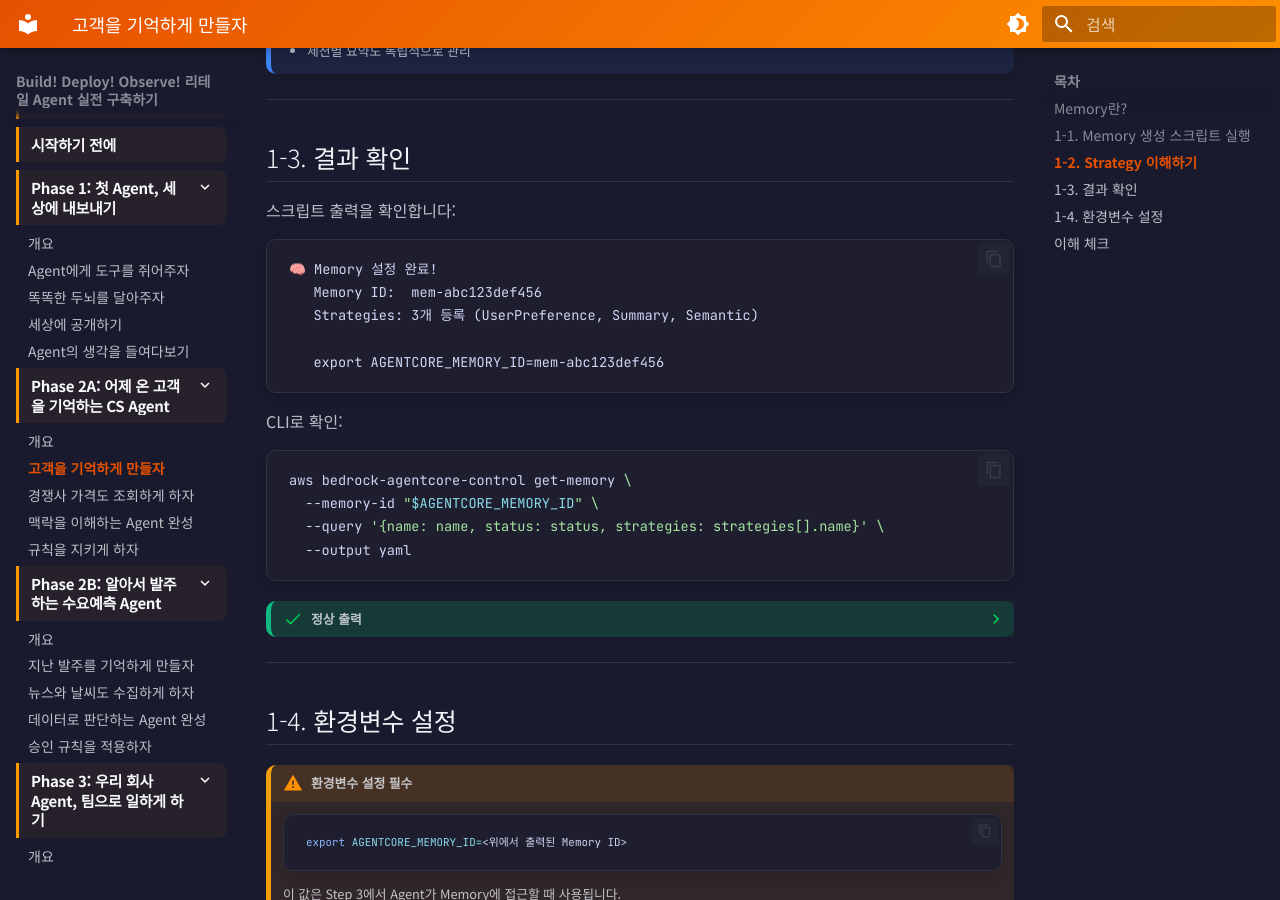
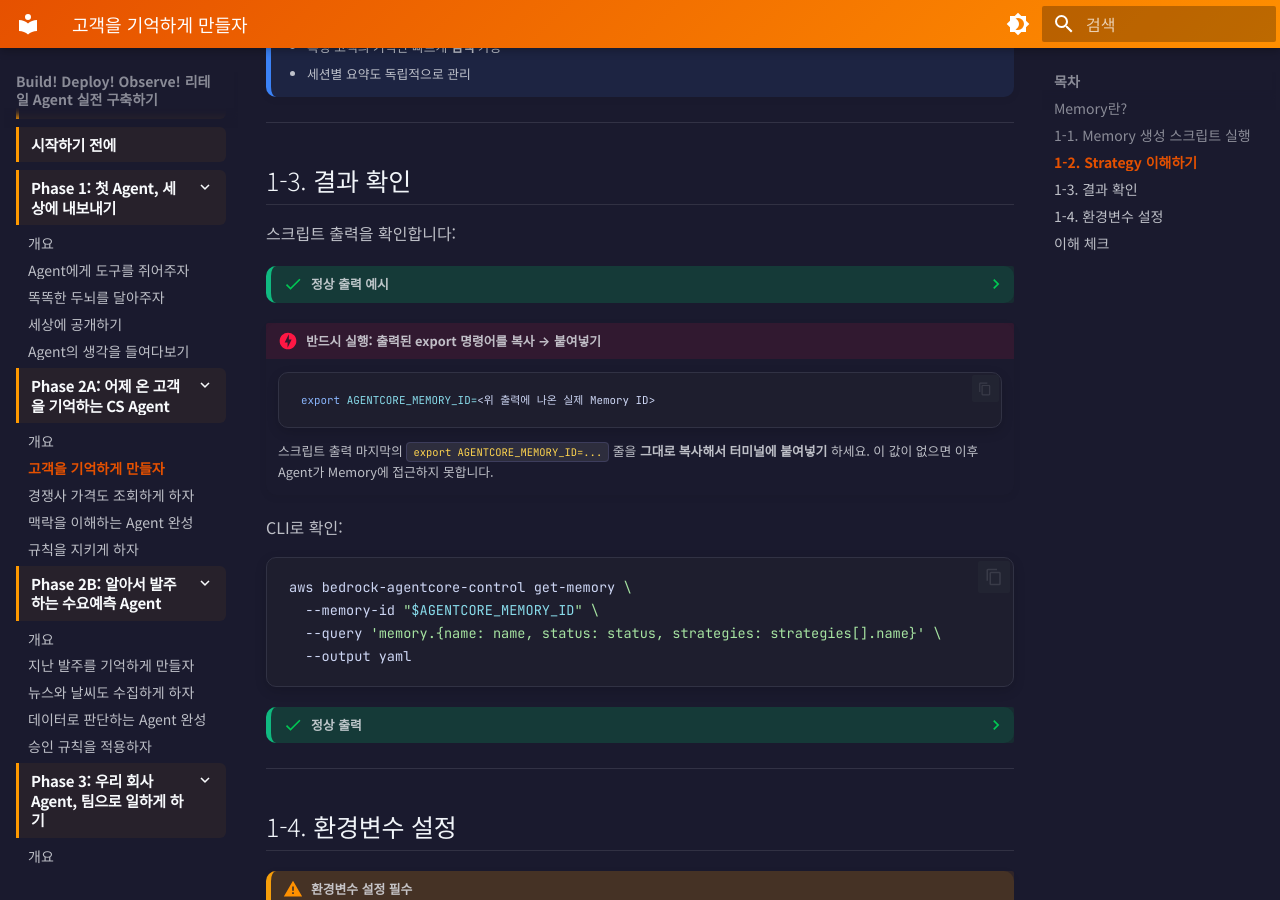
Before and after one commit to kjhyuok/rcg-agentcore-workshop-guide, an MkDocs documentation site: the page built from docs/phase2a/step1-memory.md, in a window 1280 px wide and 900 px high, scrolled down 1771 px. Built offline with MkDocs 1.6.1 and Material for MkDocs 9.7.7, drawn with Linux system fonts in a browser that asks for light colours; some of the changed text lies outside the part shown.

Commit message:
Phase 2A step1-memory: 경로 추가, query 수정, 출력 예시 현행화, export 강조

````diff
--- a/docs/phase2a/step1-memory.md
+++ b/docs/phase2a/step1-memory.md
@@ -120,20 +121,33 @@ python3 scripts/setup-memory.py
 
 스크립트 출력을 확인합니다:
 
-```
-🧠 Memory 설정 완료!
-   Memory ID:  mem-abc123def456
-   Strategies: 3개 등록 (UserPreference, Summary, Semantic)
+??? success "정상 출력 예시"
+    ```
+    🧠 Memory 생성: rcg_workshop_memory_6846
+    ✅ Memory 생성 완료: rcg_workshop_memory_6846-jC9peMDFLx
 
-   export AGENTCORE_MEMORY_ID=mem-abc123def456
-```
+    ==================================================
+    🎉 Memory 설정 완료!
+       Memory ID: rcg_workshop_memory_6846-jC9peMDFLx
+
+       환경변수 설정:
+       export AGENTCORE_MEMORY_ID=rcg_workshop_memory_6846-jC9peMDFLx
+    ==================================================
+    ```
+
+!!! danger "반드시 실행: 출력된 export 명령어를 복사 → 붙여넣기"
+    ```bash
+    export AGENTCORE_MEMORY_ID=<위 출력에 나온 실제 Memory ID>
+    ```
+    스크립트 출력 마지막의 `export AGENTCORE_MEMORY_ID=...` 줄을 **그대로 복사해서 터미널에 붙여넣기** 하세요.
+    이 값이 없으면 이후 Agent가 Memory에 접근하지 못합니다.
 
 CLI로 확인:
 
 ```bash
 aws bedrock-agentcore-control get-memory \
   --memory-id "$AGENTCORE_MEMORY_ID" \
-  --query '{name: name, status: status, strategies: strategies[].name}' \
+  --query 'memory.{name: name, status: status, strategies: strategies[].name}' \
   --output yaml
 ```
 
````
Also changed, not shown: other parts of docs/phase2a/step1-memory.md (+1 -0 lines).
